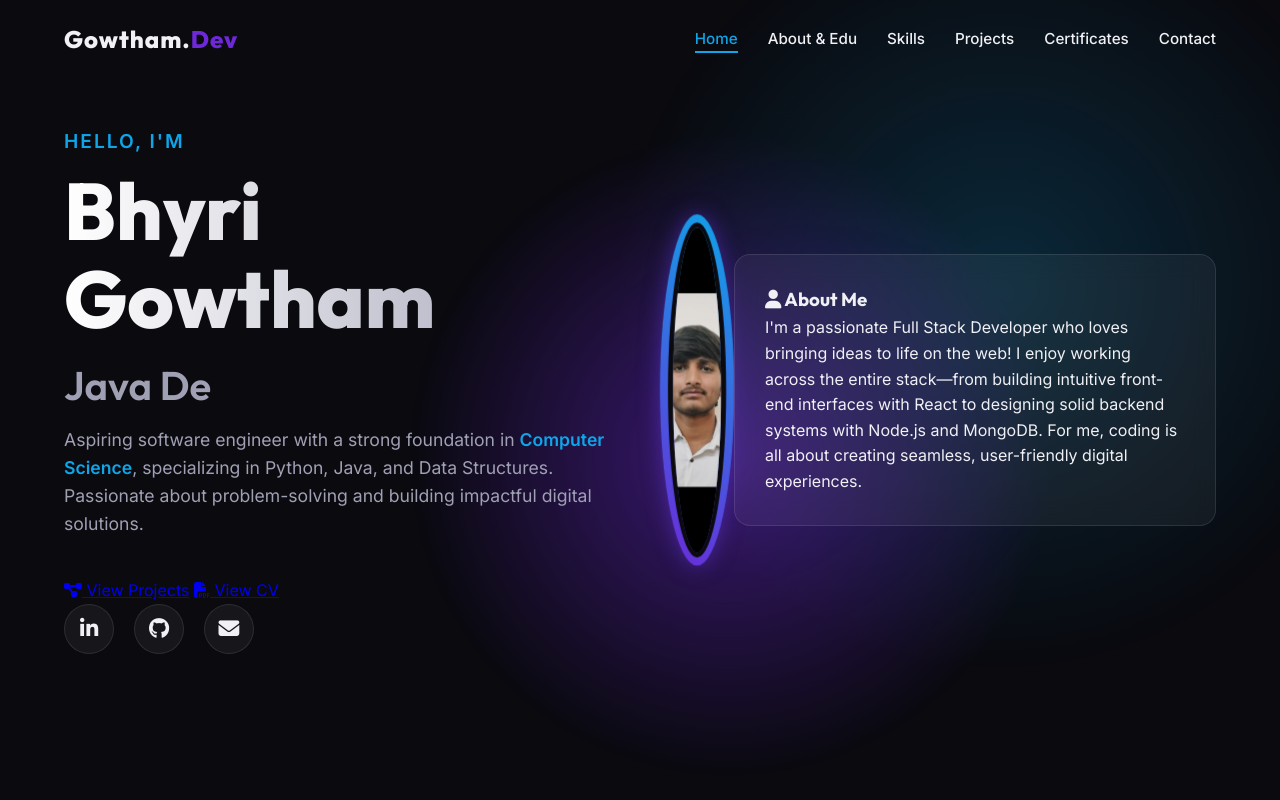
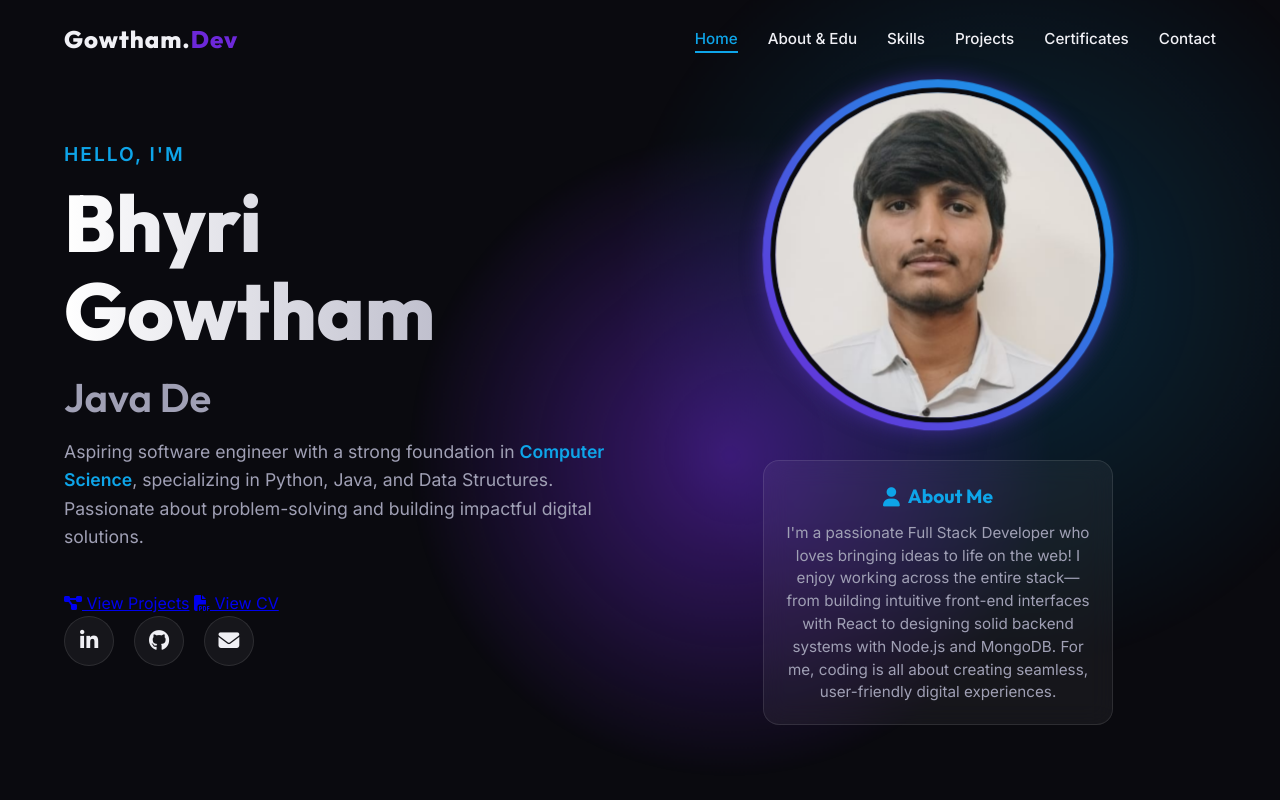
Before and after one commit to bhyri001/Portfolio, a plain HTML site: page index.html in a window 1280 px wide. Shown: the top 800 px of the page. Drawn offline with Linux system fonts and the light colour scheme.

Commit message:
Update style.css

```diff
--- a/style.css
+++ b/style.css
@@ -192,8 +192,33 @@ span { color: var(--accent-secondary); }
 .hero-image {
     flex: 1;
     display: flex;
+    flex-direction: column;
     justify-content: center;
     align-items: center;
+}
+
+.about-me-badge {
+    margin-top: 30px;
+    text-align: center;
+    padding: 20px;
+    width: 100%;
+    max-width: 350px;
+}
+
+.about-me-badge h3 {
+    font-size: 1.2rem;
+    margin-bottom: 10px;
+    color: var(--accent-secondary);
+    display: flex;
+    align-items: center;
+    justify-content: center;
+    gap: 8px;
+}
+
+.about-me-badge p {
+    font-size: 0.95rem;
+    color: var(--text-muted);
+    line-height: 1.5;
 }
 
 .profile-img-wrapper {
```
